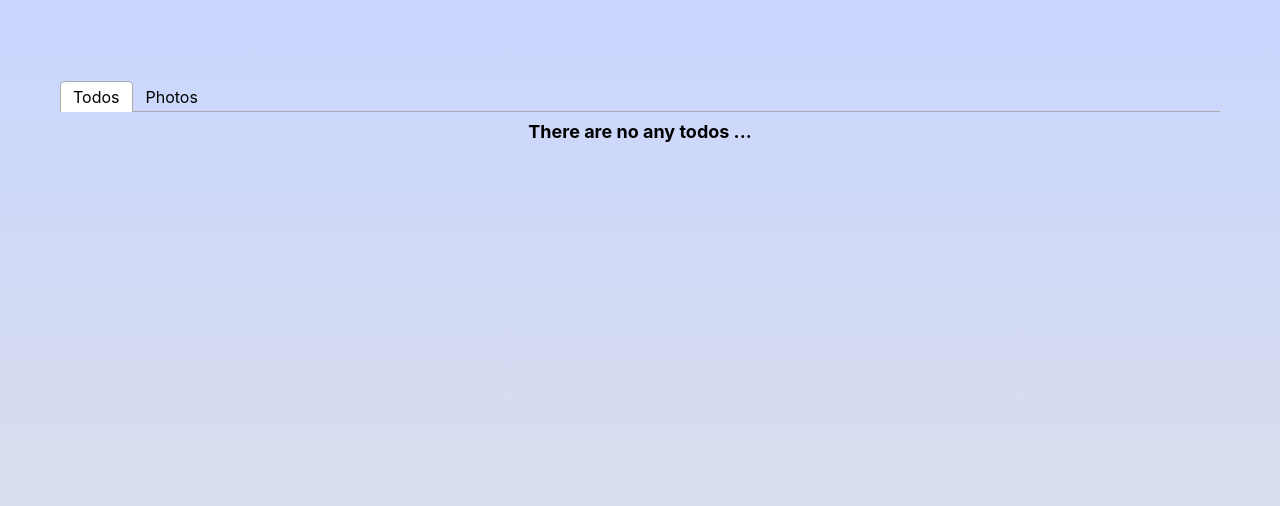
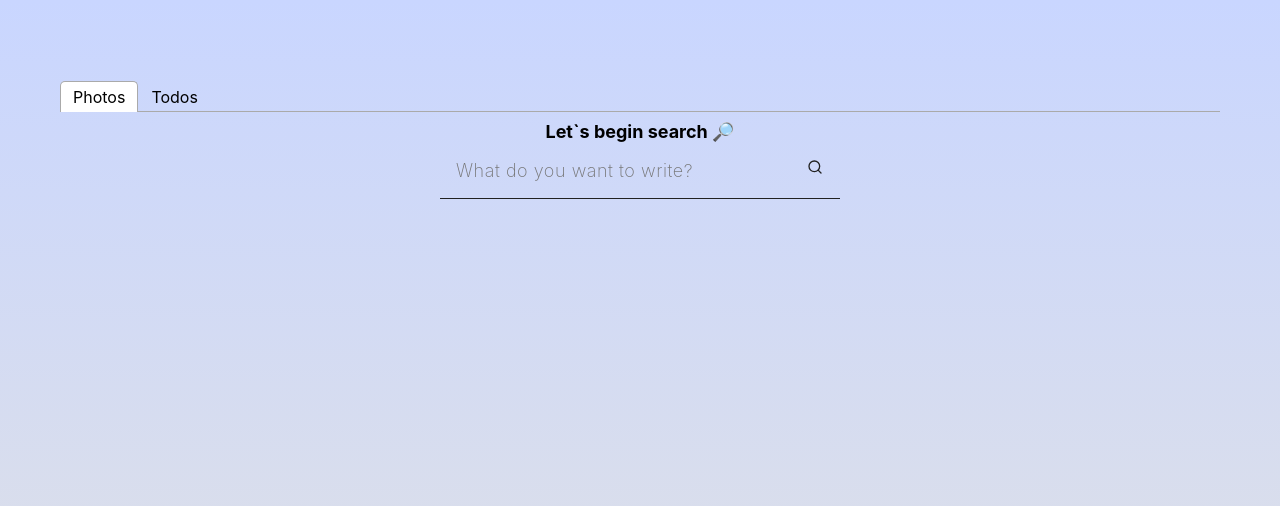
Before and after one commit to dykyys/start-files-blended-vite-2, a React (Vite) app: page / in a window 1280 px wide. Shown: the top 506 px of the page. Built offline with nearby package versions, Linux system fonts and the light colour scheme.

Commit message:
Ivan sec

```diff
--- a/package.json
+++ b/package.json
@@ -19,6 +19,7 @@
     "path": "^0.12.7",
     "react": "^18.2.0",
     "react-dom": "^18.2.0",
+    "react-hot-toast": "^2.4.1",
     "react-icons": "^4.12.0",
     "react-spinners": "^0.13.8",
     "react-tabs": "^6.0.2"
--- a/src/App.jsx
+++ b/src/App.jsx
@@ -3,6 +3,7 @@ import 'react-tabs/style/react-tabs.css';
 import { Section, Container } from 'components';
 import { Photos } from 'tabs/Photos';
 import { Todos } from 'tabs/Todos';
+import { Toaster } from 'react-hot-toast';
 
 export const App = () => {
   return (
@@ -10,18 +11,19 @@ export const App = () => {
       <Container>
         <Tabs>
           <TabList>
+            <Tab>Photos</Tab>
             <Tab>Todos</Tab>
-            <Tab>Photos</Tab>
           </TabList>
 
           <TabPanel>
-            <Todos />
+            <Photos />
           </TabPanel>
           <TabPanel>
-            <Photos />
+            <Todos />
           </TabPanel>
         </Tabs>
       </Container>
+      <Toaster />
     </Section>
   );
 };
--- a/src/components/Form/Form.jsx
+++ b/src/components/Form/Form.jsx
@@ -1,5 +1,30 @@
-// import { FiSearch } from 'react-icons/fi';
+import { FiSearch } from 'react-icons/fi';
+import css from './Form.module.css';
+import toast from 'react-hot-toast';
 
-export const Form = () => {
-  return <h2>Form</h2>;
+export const Form = ({ onSubmit }) => {
+  const handleSubmit = e => {
+    e.preventDefault();
+    const value = e.target.search.value.trim();
+
+    if (!value) {
+      return toast.error("This input can't be empty!!");
+    }
+    onSubmit(value);
+  };
+
+  return (
+    <form className={css.form} onSubmit={handleSubmit}>
+      <button className={css.button} type="submit">
+        <FiSearch size="16px" />
+      </button>
+
+      <input
+        className={css.input}
+        placeholder="What do you want to write?"
+        name="search"
+        autoFocus
+      />
+    </form>
+  );
 };
--- a/src/components/Grid/Grid.jsx
+++ b/src/components/Grid/Grid.jsx
@@ -1,3 +1,5 @@
-export const Grid = () => {
-  return <h2>Grid</h2>;
+import css from './Grid.module.css';
+
+export const Grid = ({ children }) => {
+  return <ul className={css.list}>{children}</ul>;
 };
--- a/src/components/PhotosGallery/PhotosGallery.jsx
+++ b/src/components/PhotosGallery/PhotosGallery.jsx
@@ -1,3 +1,16 @@
-export const PhotosGallery = () => {
-  return <h3>PhotosGallery</h3>;
+import { Grid, PhotosGalleryItem } from 'components';
+
+export const PhotosGallery = ({ images }) => {
+  return (
+    <Grid>
+      {images.map(image => (
+        <PhotosGalleryItem
+          key={image.id}
+          alt={image.alt}
+          avg_color={image.avg_color}
+          src={image.src}
+        />
+      ))}
+    </Grid>
+  );
 };
--- a/src/components/PhotosGalleryItem/PhotosGalleryItem.jsx
+++ b/src/components/PhotosGalleryItem/PhotosGalleryItem.jsx
@@ -1,3 +1,15 @@
-export const PhotosGalleryItem = () => {
-  return <h3>PhotosGalleryItem</h3>;
+import { GridItem } from 'components';
+import css from './PhotosGalleryItem.module.css';
+
+export const PhotosGalleryItem = ({ src, avg_color, alt }) => {
+  return (
+    <GridItem>
+      <div
+        className={css.thumb}
+        style={{ backgroundColor: avg_color, borderColor: avg_color }}
+      >
+        <img src={src.large} alt={alt} />
+      </div>
+    </GridItem>
+  );
 };
--- a/src/tabs/Photos.jsx
+++ b/src/tabs/Photos.jsx
@@ -1,10 +1,17 @@
 // import { getPhotos } from 'apiService/photos';
-import { Text } from 'components';
+import { Text, Form, PhotosGallery } from 'components';
+import { useState } from 'react';
 
 export const Photos = () => {
+  const [images, setImages] = useState([]);
+  const getQuery = query => {
+    console.log(query);
+  };
   return (
     <>
       <Text textAlign="center">Let`s begin search 🔎</Text>
+      <Form onSubmit={getQuery} />
+      <PhotosGallery images={images} />
     </>
   );
 };
```
Also changed, not shown: 1 other file (tests, documents, lock files or other folders).
